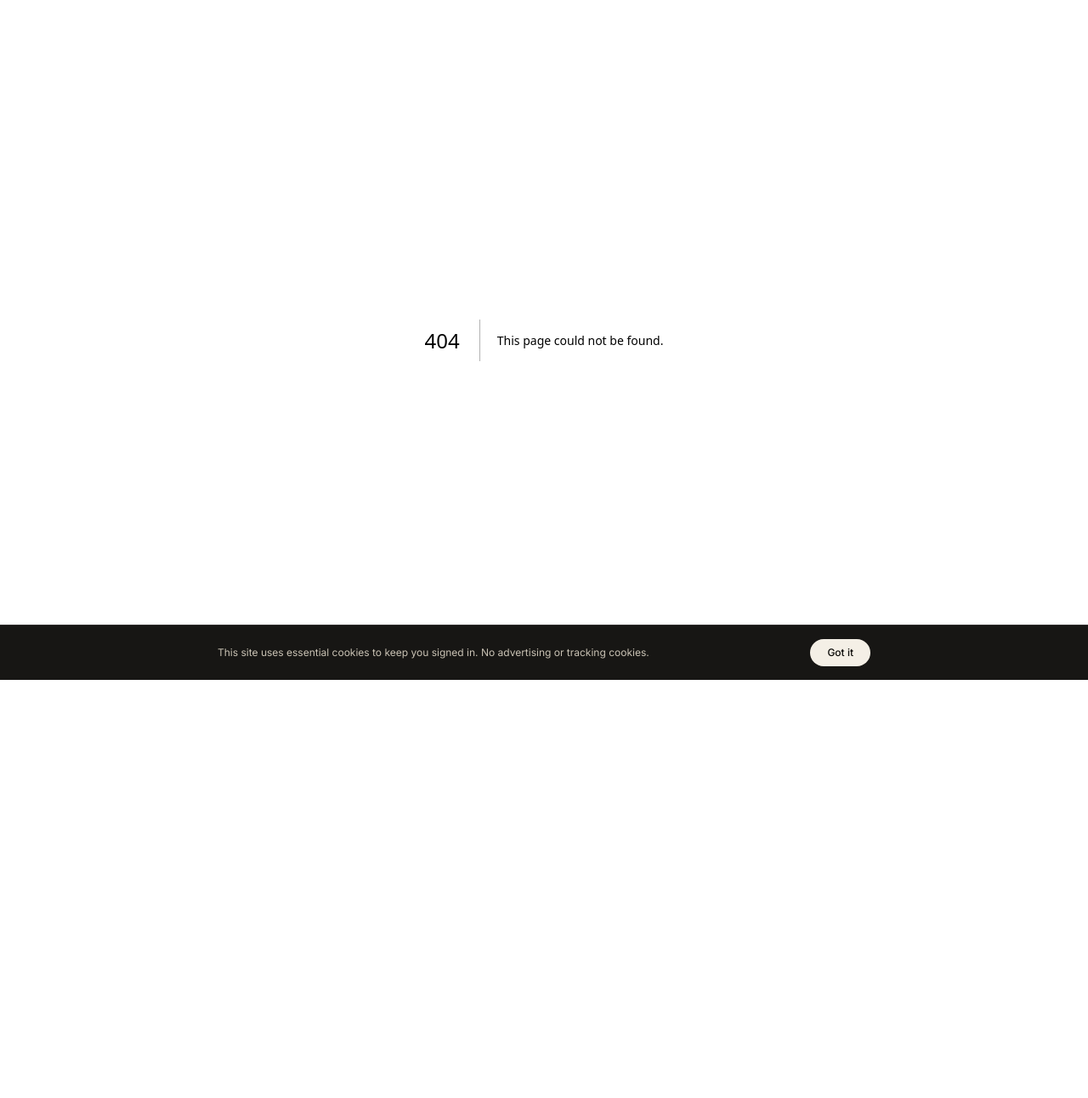
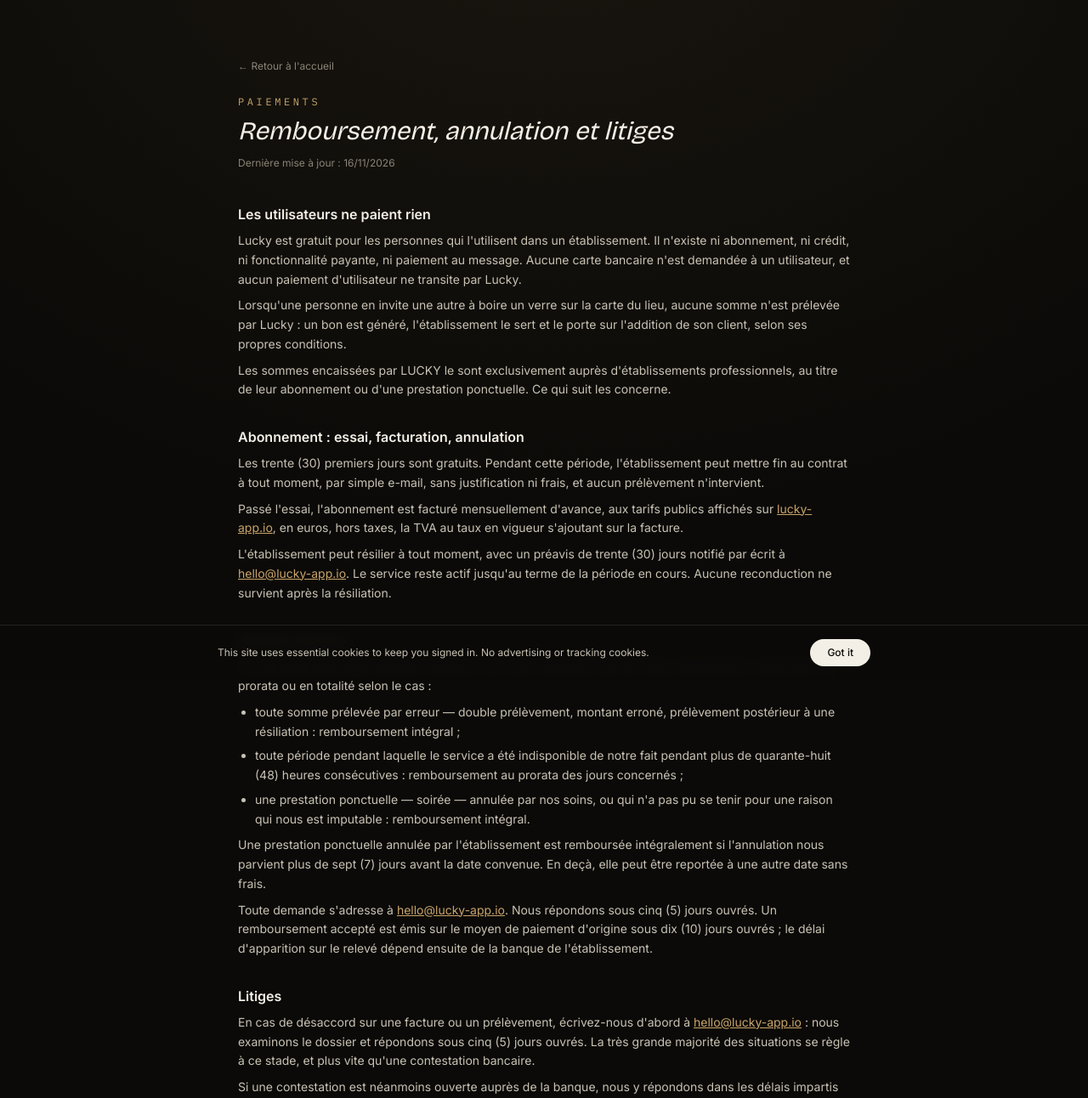
Before and after one commit to rodolphmenten-collab/Lucky-App, a Next.js app: page /legal/remboursement in a window 1280 px wide. Before the commit this address had no page. Shown: the top 1292 px of the page at 85% size. Before the commit the page ends 800 px from the top, so only its background shows below. Built offline with nearby package versions, Linux system fonts and the light colour scheme.

Commit message:
legal: politique de remboursement, annulation et litiges

```diff
--- /dev/null
+++ b/app/legal/remboursement/page.tsx
@@ -0,0 +1,146 @@
+import Link from 'next/link';
+
+export const metadata = { title: 'Remboursement, annulation et litiges | Lucky' };
+
+/**
+ * Politique de remboursement, d'annulation et de traitement des litiges.
+ *
+ * Document autonome exigé par les partenaires de paiement. Il dit d'abord la
+ * chose la plus importante : aucun utilisateur n'est facturé. Les seules
+ * sommes encaissées par Lucky le sont auprès d'établissements professionnels.
+ */
+export default function PolitiqueRemboursement() {
+  return (
+    <main className="mx-auto max-w-3xl px-6 py-16">
+      <Link href="/" className="text-xs text-bone-faint hover:text-bone-dim">
+        &larr; Retour à l'accueil
+      </Link>
+      <p className="mt-6 font-mono text-xs uppercase tracking-[0.3em] text-brass">Paiements</p>
+      <h1 className="mt-2 font-display text-3xl italic text-bone">
+        Remboursement, annulation et litiges
+      </h1>
+      <p className="mt-3 text-xs text-bone-faint">Dernière mise à jour : 16/11/2026</p>
+
+      <div className="prose-legal mt-10 space-y-8 text-sm leading-relaxed text-bone-dim">
+        <section>
+          <h2 className="text-base font-semibold text-bone">Les utilisateurs ne paient rien</h2>
+          <p className="mt-2">
+            Lucky est gratuit pour les personnes qui l'utilisent dans un établissement. Il n'existe ni
+            abonnement, ni crédit, ni fonctionnalité payante, ni paiement au message. Aucune carte bancaire
+            n'est demandée à un utilisateur, et aucun paiement d'utilisateur ne transite par Lucky.
+          </p>
+          <p className="mt-2">
+            Lorsqu'une personne en invite une autre à boire un verre sur la carte du lieu, aucune somme n'est
+            prélevée par Lucky : un bon est généré, l'établissement le sert et le porte sur l'addition de son
+            client, selon ses propres conditions.
+          </p>
+          <p className="mt-2">
+            Les sommes encaissées par LUCKY le sont exclusivement auprès d'établissements professionnels, au
+            titre de leur abonnement ou d'une prestation ponctuelle. Ce qui suit les concerne.
+          </p>
+        </section>
+
+        <section>
+          <h2 className="text-base font-semibold text-bone">Abonnement : essai, facturation, annulation</h2>
+          <p className="mt-2">
+            Les trente (30) premiers jours sont gratuits. Pendant cette période, l'établissement peut mettre
+            fin au contrat à tout moment, par simple e-mail, sans justification ni frais, et aucun
+            prélèvement n'intervient.
+          </p>
+          <p className="mt-2">
+            Passé l'essai, l'abonnement est facturé mensuellement d'avance, aux tarifs publics affichés sur{' '}
+            <Link href="/" className="text-brass underline">
+              lucky-app.io
+            </Link>
+            , en euros, hors taxes, la TVA au taux en vigueur s'ajoutant sur la facture.
+          </p>
+          <p className="mt-2">
+            L'établissement peut résilier à tout moment, avec un préavis de trente (30) jours notifié par
+            écrit à{' '}
+            <a href="mailto:hello@lucky-app.io" className="text-brass underline">
+              hello@lucky-app.io
+            </a>
+            . Le service reste actif jusqu'au terme de la période en cours. Aucune reconduction ne survient
+            après la résiliation.
+          </p>
+        </section>
+
+        <section>
+          <h2 className="text-base font-semibold text-bone">Remboursement</h2>
+          <p className="mt-2">
+            Les abonnements étant facturés d'avance, tout mois commencé est dû. Nous remboursons néanmoins,
+            au prorata ou en totalité selon le cas :
+          </p>
+          <ul className="mt-2 list-disc space-y-1.5 pl-5">
+            <li>
+              toute somme prélevée par erreur — double prélèvement, montant erroné, prélèvement postérieur à
+              une résiliation : remboursement intégral ;
+            </li>
+            <li>
+              toute période pendant laquelle le service a été indisponible de notre fait pendant plus de
+              quarante-huit (48) heures consécutives : remboursement au prorata des jours concernés ;
+            </li>
+            <li>
+              une prestation ponctuelle — soirée — annulée par nos soins, ou qui n'a pas pu se tenir pour une
+              raison qui nous est imputable : remboursement intégral.
+            </li>
+          </ul>
+          <p className="mt-2">
+            Une prestation ponctuelle annulée par l'établissement est remboursée intégralement si l'annulation
+            nous parvient plus de sept (7) jours avant la date convenue. En deçà, elle peut être reportée à
+            une autre date sans frais.
+          </p>
+          <p className="mt-2">
+            Toute demande s'adresse à{' '}
+            <a href="mailto:hello@lucky-app.io" className="text-brass underline">
+              hello@lucky-app.io
+            </a>
+            . Nous répondons sous cinq (5) jours ouvrés. Un remboursement accepté est émis sur le moyen de
+            paiement d'origine sous dix (10) jours ouvrés ; le délai d'apparition sur le relevé dépend ensuite
+            de la banque de l'établissement.
+          </p>
+        </section>
+
+        <section>
+          <h2 className="text-base font-semibold text-bone">Litiges</h2>
+          <p className="mt-2">
+            En cas de désaccord sur une facture ou un prélèvement, écrivez-nous d'abord à{' '}
+            <a href="mailto:hello@lucky-app.io" className="text-brass underline">
+              hello@lucky-app.io
+            </a>{' '}
+            : nous examinons le dossier et répondons sous cinq (5) jours ouvrés. La très grande majorité des
+            situations se règle à ce stade, et plus vite qu'une contestation bancaire.
+          </p>
+          <p className="mt-2">
+            Si une contestation est néanmoins ouverte auprès de la banque, nous y répondons dans les délais
+            impartis par le réseau de cartes, pièces à l'appui — contrat signé, factures, journaux
+            d'utilisation du service. À défaut d'accord amiable, le litige relève des tribunaux compétents
+            selon les règles de droit commun.
+          </p>
+        </section>
+
+        <section>
+          <h2 className="text-base font-semibold text-bone">Nous joindre</h2>
+          <p className="mt-2">
+            LUCKY, SAS au capital de 200 euros, RCS de Paris 132 148 941, 8 bis rue Abel, 75012 Paris,
+            France.
+          </p>
+          <p className="mt-2">
+            Facturation et réclamations :{' '}
+            <a href="mailto:hello@lucky-app.io" className="text-brass underline">
+              hello@lucky-app.io
+            </a>
+            . Nous répondons sous cinq (5) jours ouvrés.
+          </p>
+          <p className="mt-2">
+            Les conditions complètes applicables aux établissements figurent dans nos{' '}
+            <Link href="/legal/etablissements" className="text-brass underline">
+              conditions générales de vente
+            </Link>
+            .
+          </p>
+        </section>
+      </div>
+    </main>
+  );
+}
```
